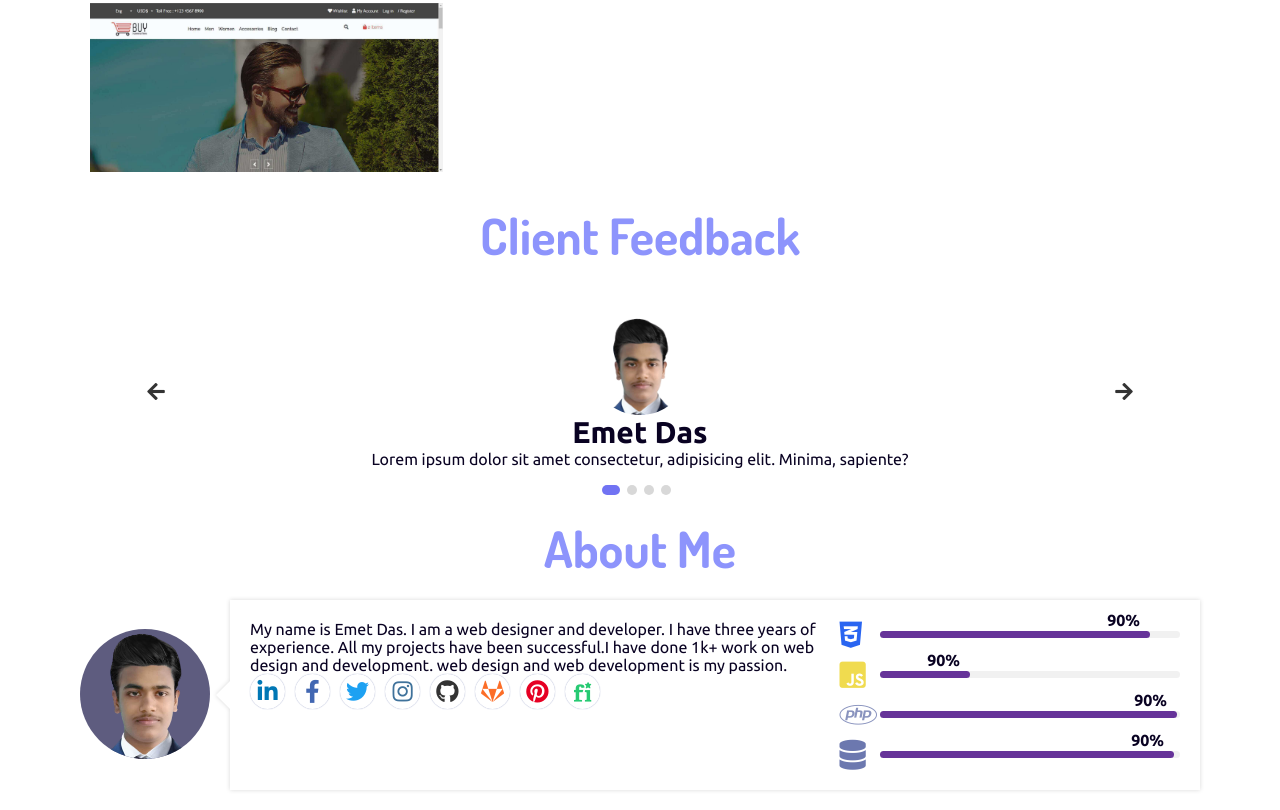
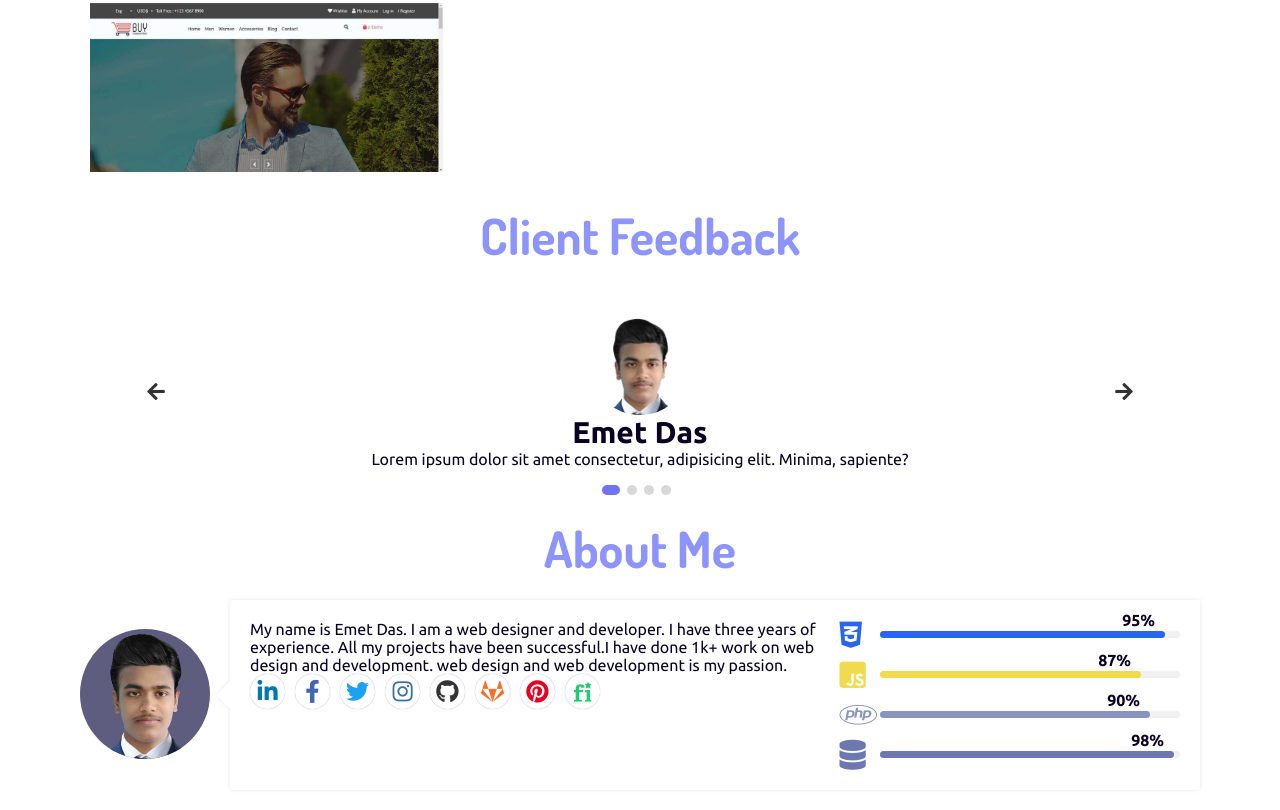
Before and after one commit to emetdas/protfolio, a website: page index.html in a window 1280 px wide. Shown: the part 1625-2435 px from the top of the page. Drawn offline with Linux system fonts and the light colour scheme; a web font is replaced by a local one.

Commit message:
maybe some done about section

```diff
--- a/index.html
+++ b/index.html
@@ -285,23 +285,23 @@
               <div class="skill-item">
                 <i class="fab fa-css3-alt fa-3x"></i>
                 <div class="progess-skill">
-                  <div class="progess" data-progress="90">
-                    <span>90%</span>
+                  <div class="progess css" data-progress="95">
+                    <span>95%</span>
                   </div>
                 </div>
               </div>
               <div class="skill-item">
                 <i class="fab fa-js-square fa-3x"></i>
                 <div class="progess-skill">
-                  <div class="progess" data-progress="30">
-                    <span>90%</span>
+                  <div class="progess javascript" data-progress="87">
+                    <span>87%</span>
                   </div>
                 </div>
               </div>
               <div class="skill-item">
                 <i class="fab fa-php fa-3x"></i>
                 <div class="progess-skill">
-                  <div class="progess" data-progress="99">
+                  <div class="progess php" data-progress="90">
                     <span>90%</span>
                   </div>
                 </div>
@@ -309,8 +309,8 @@
               <div class="skill-item">
                 <i class="fas fa-database fa-3x"></i>
                 <div class="progess-skill">
-                  <div class="progess" data-progress="98">
-                    <span>90%</span>
+                  <div class="progess database" data-progress="98">
+                    <span>98%</span>
                   </div>
                 </div>
               </div>
--- a/scss/_about.scss
+++ b/scss/_about.scss
@@ -59,8 +59,13 @@
 .about-content{
   background: $white;
   position: relative;
-  filter: drop-shadow(0 0 0.2rem $greysh);
-  -webkit-filter: drop-shadow(0 0 0.2rem $greysh);
+  filter: drop-shadow(0 0 0.2rem rgba(216, 216, 216, 0.753));
+  -webkit-filter: drop-shadow(0 0 0.2rem rgba(216, 216, 216, 0.575));
+  border-radius: 0.2rem;
+  -webkit-border-radius: 0.2rem;
+  -moz-border-radius: 0.2rem;
+  -ms-border-radius: 0.2rem;
+  -o-border-radius: 0.2rem;
 }
 .about-content::before{
   content: '';
@@ -111,7 +116,6 @@
 .progess{
   border-radius: 1rem;
   position: absolute;
-  background: rebeccapurple;
   transition: width 0.5s cubic-bezier(0.1, 0.42, 0.85, 1);
   width: 0;
   left: 0;
@@ -129,6 +133,19 @@
     top: -2rem;
     right: 1rem;
     font-size: 1.6rem;
-    font-weight: bold;
+    font-weight: 600;
+    color: $black;
   }
 }
+.css{
+  background: $css;
+}
+.javascript{
+  background: $js;
+}
+.php{
+  background: $php;
+}
+.database{
+  background: $db;
+}
```
Also changed, not shown: scss/_animation.scss (+0 -9 lines), css/style.css.
